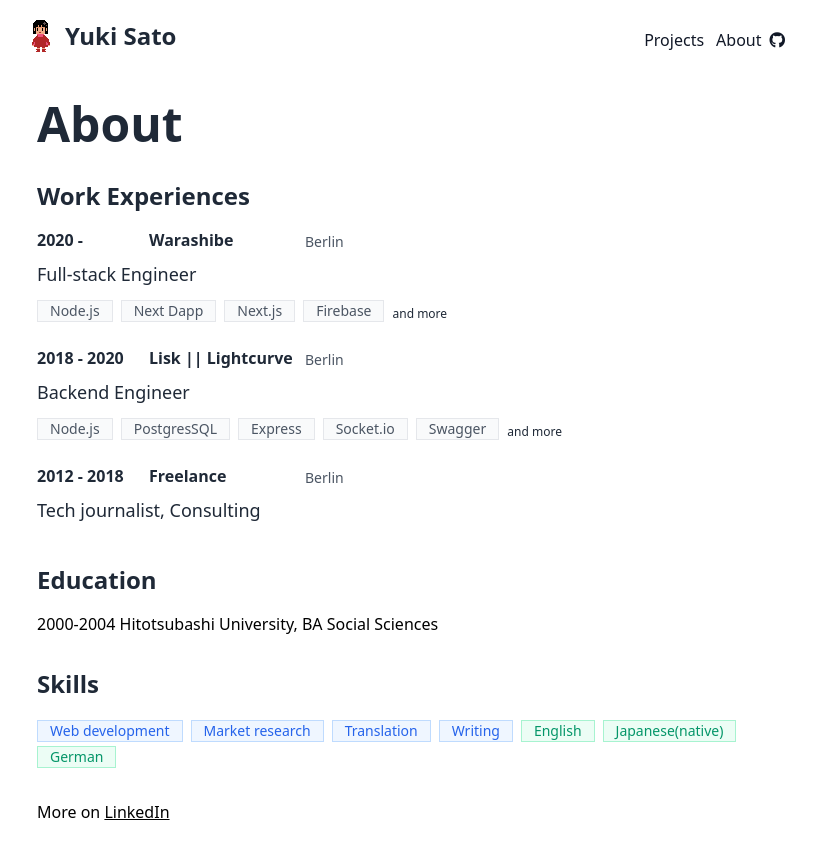
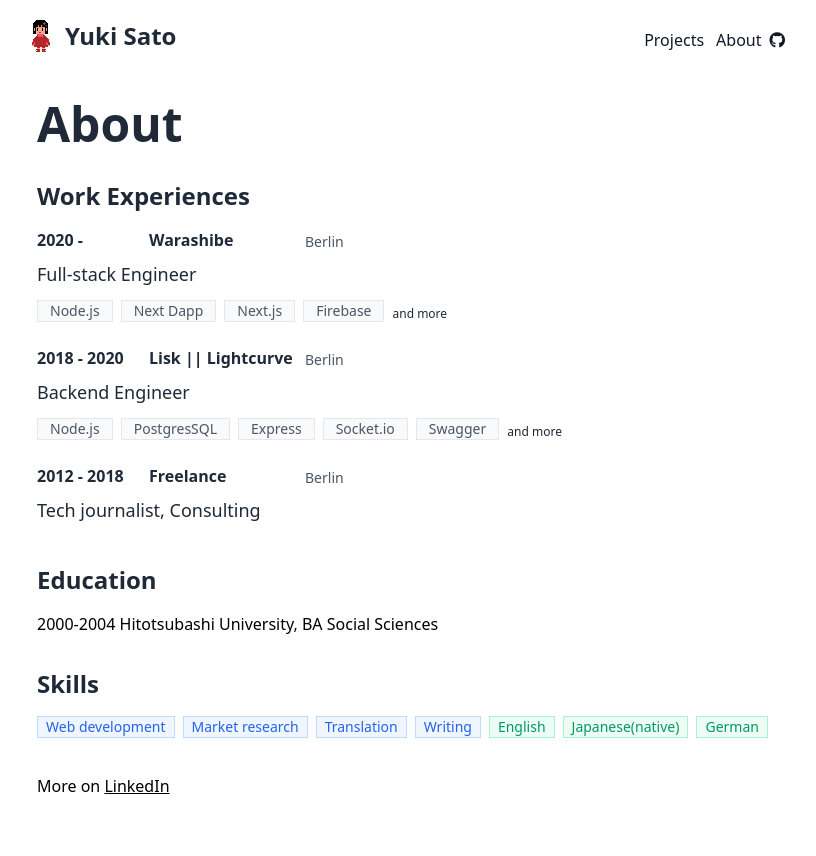
Before and after one commit to youxiberlin/next-blog, a Next.js app: page /about in a window 1280 px wide. Shown: the top 856 px of the page, without its empty margins (231-1047 px from the left). Built offline with nearby package versions, Linux system fonts and the light colour scheme.

Commit message:
Add custom component style for tag

```diff
--- a/components/top-intro.js
+++ b/components/top-intro.js
@@ -10,10 +10,10 @@
         <div className="mt-3 text-xl leading-relaxed text-gray-700">How the internet and IT changes society and makes an impact on the lifestyle has been my interest since I was a teenager.</div>
         <div className="mt-3 text-xl leading-relaxed text-gray-700">The tech stacks that I use a lot these days are:
         <div className="flex flex-wrap">
-            <div className="border border-gray-200 bg-gray-50 text-gray-700 mx-1 px-2 py-1 text-base mt-1">Node.js</div>
-            <div className="border border-gray-200 bg-gray-50 text-gray-700 mx-1 px-2 py-1 text-base mt-1">Next.js</div>
-            <div className="border border-gray-200 bg-gray-50 text-gray-700 mx-1 px-2 py-1 text-base mt-1">Mongo DB</div>
-            <div className="border border-gray-200 bg-gray-50 text-gray-700 mx-1 px-2 py-1 text-base mt-1">Firestore</div>
+            <div className="tag-gray">Node.js</div>
+            <div className="tag-gray">Next.js</div>
+            <div className="tag-gray">Mongo DB</div>
+            <div className="tag-gray">Firestore</div>
         </div>
         </div>
         <div className="mt-3 text-xl leading-relaxed text-gray-700">Curious about my work? Check out a more detailed profile&ensp;
--- a/css/index.css
+++ b/css/index.css
@@ -13,3 +13,20 @@
 /* Stop purging. */
 
 /* Your own custom utilities */
+@layer components {
+  .sm-tag-green {
+    @apply text-sm border border-green-200 bg-green-50 text-green-600 mr-2 px-2 mb-1;
+  }
+  .sm-tag-blue {
+    @apply text-sm border border-blue-200 bg-blue-50 text-blue-600 mr-2 px-2 mb-1;
+  }
+  .sm-tag-yellow {
+    @apply text-sm border border-yellow-200 bg-yellow-50 text-yellow-600 mr-2 px-2 mb-1;
+  }
+  .sm-tag-gray {
+    @apply border border-gray-200 bg-gray-50 text-gray-600 px-3 mr-2 text-sm mt-1
+  }
+  .tag-gray {
+    @apply border border-gray-200 bg-gray-50 text-gray-700 mx-1 px-2 py-1 text-base mt-1
+  }
+}
--- a/pages/about.js
+++ b/pages/about.js
@@ -17,7 +17,7 @@
             <div className="text-lg my-2">{item.job_title}</div>
             <div className="flex items-end flex-wrap">{!item.tech ?
             null :
-            item.tech.map(el => <div className="border border-gray-200 bg-gray-50 text-gray-600 px-3 mr-2 text-sm mt-1">{el}</div>)}
+            item.tech.map(el => <div className="sm-tag-gray">{el}</div>)}
             {!item.tech ? null : <span className="text-xs">and more</span>}
             </div>
           </div>
@@ -26,8 +26,8 @@
         <div className="mb-8">2000-2004 Hitotsubashi University, BA Social Sciences</div>
         <div className="text-gray-800 mt-8 mb-4 text-2xl font-bold">Skills</div>
         <div className="flex items-end flex-wrap">
-          {skill.general.map(item => <div className="border border-blue-200 bg-blue-50 text-blue-600 px-3 mr-2 text-sm mt-1">{item}</div>)}
-          {skill.lng.map(item => <div className="border border-green-200 bg-green-50 text-green-600 px-3 mr-2 text-sm mt-1">{item}</div>)}
+          {skill.general.map(item => <div className="sm-tag-blue">{item}</div>)}
+          {skill.lng.map(item => <div className="sm-tag-green">{item}</div>)}
         </div>
         <div className="mt-8">
           More on <a className="hover:bg-yellow-100 underline" target="_blank" href="https://www.linkedin.com/in/yukisato/">LinkedIn</a>
--- a/pages/projects.js
+++ b/pages/projects.js
@@ -16,9 +16,9 @@
             </div>
             <div className="my-3 text-gray-800">{item.description}</div>
             <div className="flex flex-wrap">
-              {item.techstack.map(el => <div className="text-sm border border-green-200 bg-green-50 text-green-600 mr-2 px-2 mb-1">{el}</div>)}
-              {item.skill.map(el => <div className="text-sm border border-blue-200 bg-blue-50 text-blue-600 mr-2 px-2 mb-1">{el}</div>)}
-              {item.area.map(el => <div className="text-sm border border-yellow-200 bg-yellow-50 text-yellow-600 mr-2 px-2 mb-1">{el}</div>)}
+              {item.techstack.map(el => <div className="sm-tag-green">{el}</div>)}
+              {item.skill.map(el => <div className="sm-tag-blue">{el}</div>)}
+              {item.area.map(el => <div className="sm-tag-yellow">{el}</div>)}
             </div>
           </>
         ))}
```
